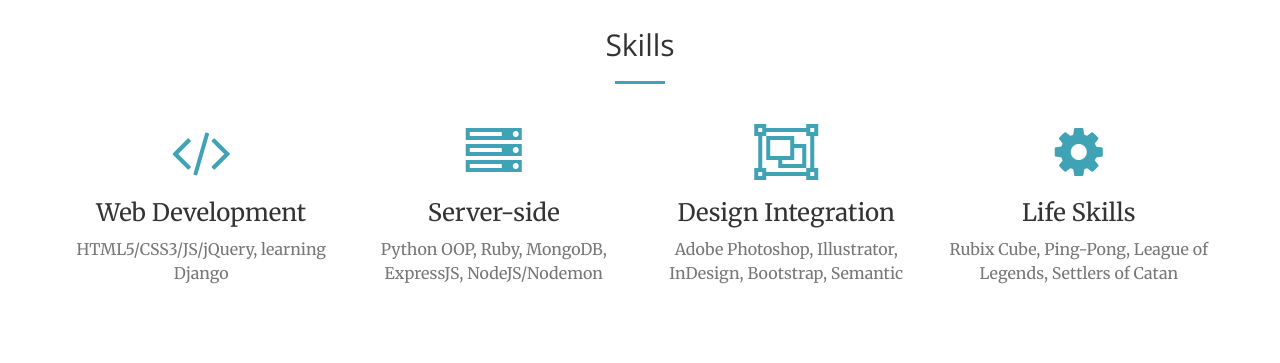
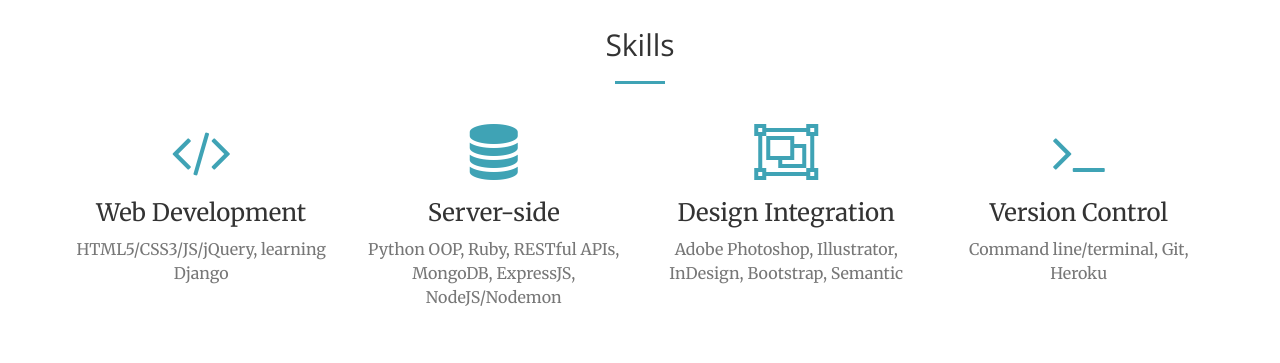
Before and after one commit to jarofmy/jarofmy.github.io, a website: page index.html in a window 1280 px wide. Shown: the part 1420-1783 px from the top of the page. Drawn offline with nearby package versions, Linux system fonts and the light colour scheme.

Commit message:
update skills content

```diff
--- a/index.html
+++ b/index.html
@@ -125,9 +125,9 @@
                 </div>
                 <div class="col-lg-3 col-md-6 text-center">
                     <div class="service-box">
-                        <i class="fa fa-4x fa-server text-primary sr-icons"></i>
+                        <i class="fa fa-4x fa-database text-primary sr-icons"></i>
                         <h3>Server-side</h3>
-                        <p class="text-muted">Python OOP, Ruby, MongoDB, ExpressJS, NodeJS/Nodemon</p>
+                        <p class="text-muted">Python OOP, Ruby, RESTful APIs, MongoDB, ExpressJS, NodeJS/Nodemon</p>
                     </div>
                 </div>
                 <div class="col-lg-3 col-md-6 text-center">
@@ -140,9 +140,9 @@
                 </div>
                 <div class="col-lg-3 col-md-6 text-center">
                     <div class="service-box">
-                        <i class="fa fa-4x fa-cog text-primary sr-icons"></i>
-                        <h3>Life Skills</h3>
-                        <p class="text-muted">Rubix Cube, Ping-Pong, League of Legends, Settlers of Catan</p>
+                        <i class="fa fa-4x fa-terminal text-primary sr-icons"></i>
+                        <h3>Version Control</h3>
+                        <p class="text-muted">Command line/terminal, Git, Heroku</p>
                     </div>
                 </div>
             </div>
```
